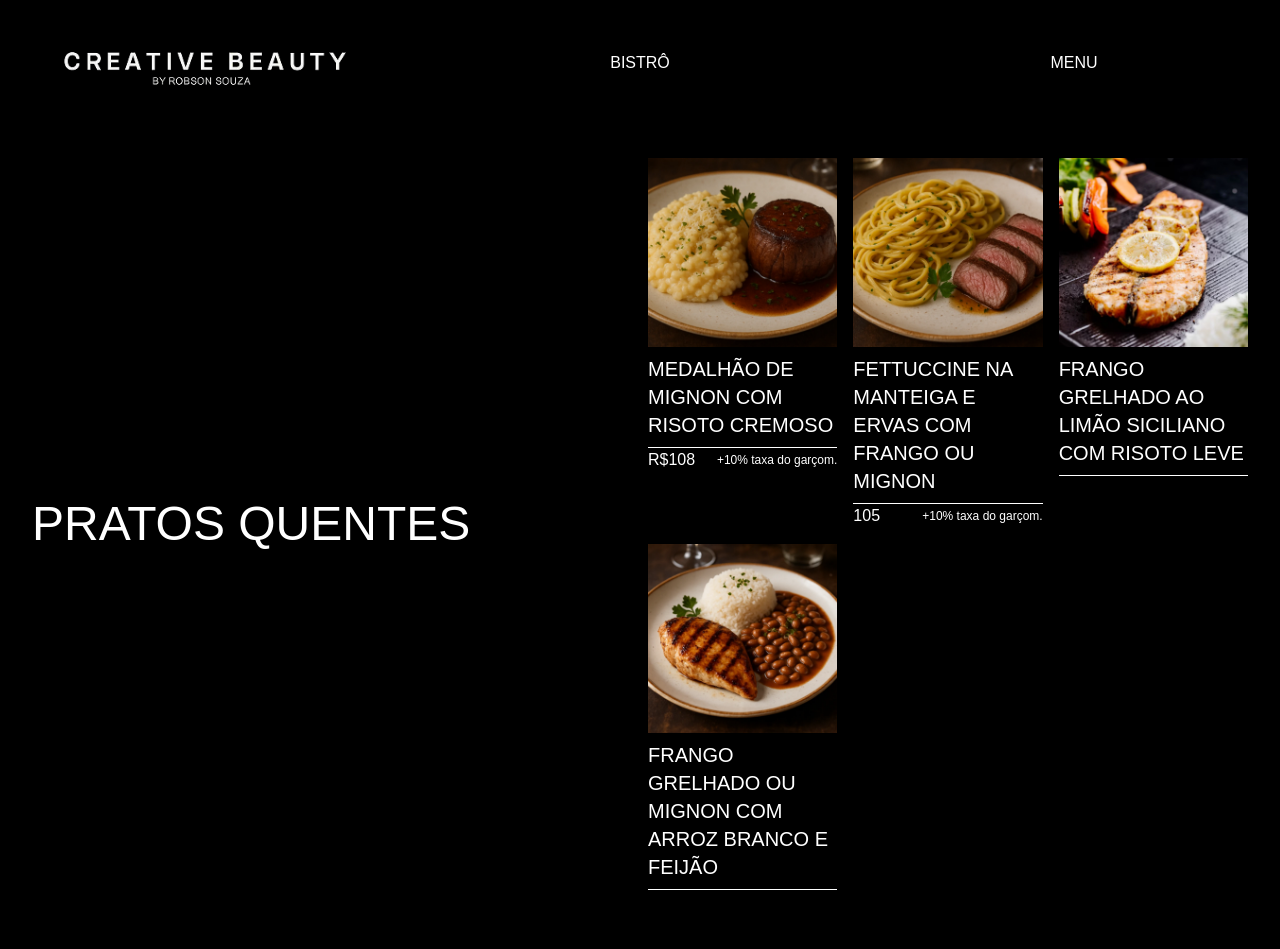
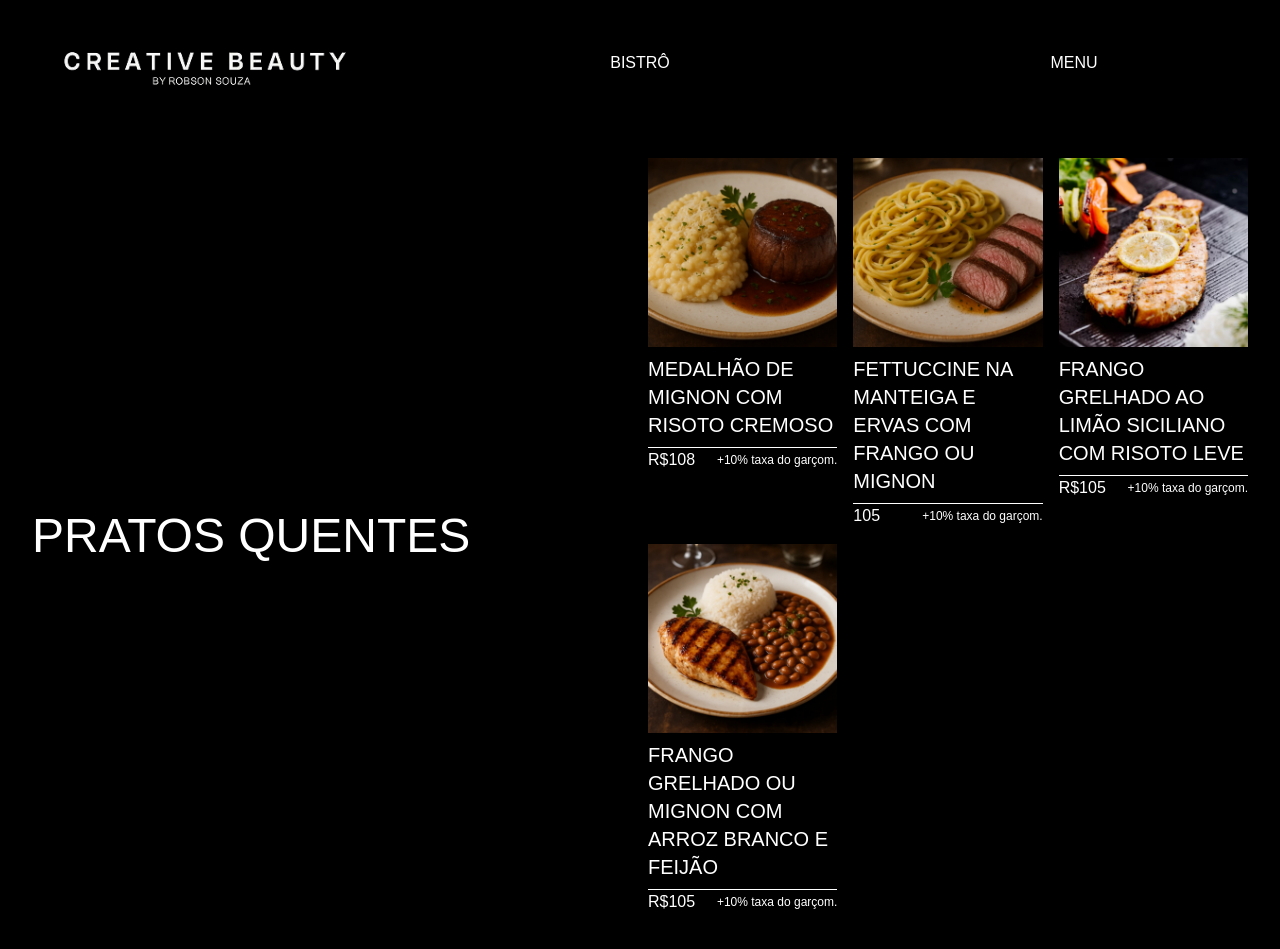
Before and after one commit to agenciane/bistro-creative-beaouty, a Next.js app: page /pratos-quentes in a window 1280 px wide. Shown: the top 949 px of the page. Built offline with nearby package versions, Linux system fonts and the light colour scheme; a web font is replaced by a local one.

Commit message:
feat: update price

```diff
--- a/src/app/pratos-quentes/page.tsx
+++ b/src/app/pratos-quentes/page.tsx
@@ -15,8 +15,16 @@ const entrada: React.FC = () => {
             photoUrl="/fetutine-mignon.webp"
             price="105"
           />
-          <ItemMenu title="Frango grelhado ao limão siciliano com risoto leve" photoUrl="/frango-grelhado-limao.webp" />
-          <ItemMenu title="Frango grelhado ou mignon com arroz branco e feijão" photoUrl="/frango-grelhado-ia.webp" />
+          <ItemMenu
+            title="Frango grelhado ao limão siciliano com risoto leve"
+            photoUrl="/frango-grelhado-limao.webp"
+            price="R$105"
+          />
+          <ItemMenu
+            title="Frango grelhado ou mignon com arroz branco e feijão"
+            photoUrl="/frango-grelhado-ia.webp"
+            price="R$105"
+          />
         </div>
       </section>
     </main>
```
